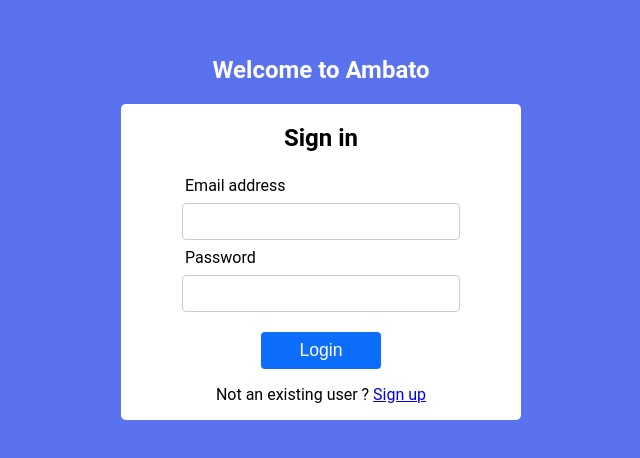
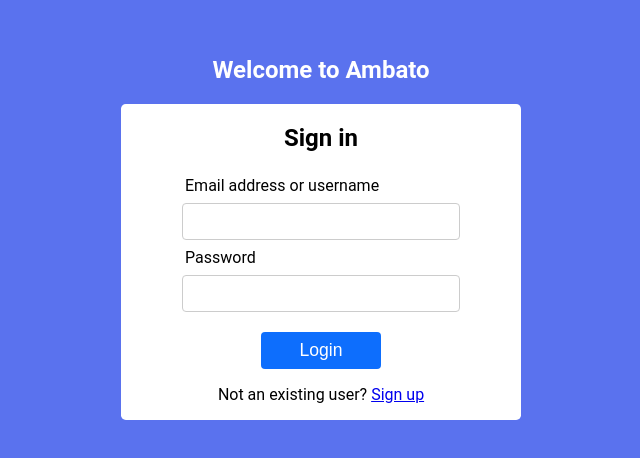
Before and after one commit to thegaadhaveaks10/ambato-angular, an Angular app: page / in a window 1280 px wide. Shown: the part 172-630 px from the top of the page, without its empty margins (319-959 px from the left). Built offline with nearby package versions, Linux system fonts and the light colour scheme.

Commit message:
refactor: Convert sign-in form to reactive form
- Implement reactive form for sign-in functionality.
- Display form validation errors to improve user feedback.
- Add validation logic for username/email and password fields.
- Enhance user interface for better usability.

```diff
--- a/src/app/components/sign-in/sign-in.component.html
+++ b/src/app/components/sign-in/sign-in.component.html
@@ -4,16 +4,40 @@
     <div class="card-header">
       <h2>Sign in</h2>
     </div>
+    <form [formGroup]="signInForm" (ngSubmit)="onSubmit()">
+      <ng-container *ngFor="let field of formFields">
         <div class="flex-column">
-          <label for="emailInput" class="form-label">Email address</label>
-          <input type="email" id="emailInput">
+          <label [for]="field.id" class="form-label">{{ field.label }}</label>
+          <input
+            class="form-input"
+            [ngClass]="
+              signInForm.get(field.name)?.invalid &&
+              signInForm.get(field.name)?.touched
+                ? 'red-border'
+                : 'normal-border'
+            "
+            [type]="field.type"
+            [id]="field.id"
+            [formControlName]="field.name"
+            [attr.autocomplete]="field.autocomplete"
+          />
         </div>
-        <div class="flex-column">
-          <label for="passwordInput" class="form-label">Password</label>
-          <input type="password" id="passwordInput">
-        </div>
-        <button type="submit" class="login-button">Login</button>
-        <div id="signin-help">Not an existing user ?
+        <ng-container
+          *ngIf="signInForm.get(field.name)?.invalid &&
+              signInForm.get(field.name)?.touched && signInForm.get(field.name)?.errors?.['required']"
+        >
+          <small class="error-text-styles">{{ field.requiredMessage }}</small>
+        </ng-container>
+      </ng-container>
+        <small
+          *ngIf="isSubmitted && invalidCredentials"
+          class="error-text-styles"
+          >Invalid username/email or password.</small
+        >
+      <button type="submit" class="login-button" [disabled]="signInForm.invalid">Login</button>
+    </form>
+    <div id="signin-help">
+      Not an existing user?
       <a class="text-decoration-none" routerLink="/sign-up">Sign up</a>
     </div>
   </div>
--- a/src/app/components/sign-in/sign-in.component.scss
+++ b/src/app/components/sign-in/sign-in.component.scss
@@ -1,7 +1,7 @@
 .sign-in-card {
+    width: 100%;
+    height: 100%;
     background-color: #5A72EE;
-    min-width: 25rem;
-    height: 100%;
     display: flex;
     flex-direction: column;
     justify-content: center;
@@ -12,7 +12,8 @@
     }
 
     .card {
-        min-width: 25rem;
+        width: 100%;
+        max-width: 25rem;
         display: flex;
         flex-direction: column;
         background-color: white;
@@ -27,18 +28,27 @@
             display: flex;
             flex-direction: column;
 
-            label {
-                min-width: 17rem;
+            .form-label {
+                width: 100%;
+                max-width: 17rem;
                 margin: 0.25rem auto;
             }
 
-            input {
+            .form-input {
                 border-radius: 0.25rem;
                 background-color: #fff; /* White */
+                padding: 10px;
+                width: 100%;
+                max-width: 16rem;
+                margin: 0.25rem auto;
+            }
+
+            .normal-border {
                 border: 1px solid #ccc; /* Light gray border */
-                padding: 10px;
-                min-width: 16rem;
-                margin: 0.25rem auto;
+            }
+
+            .red-border {
+                border: 1px solid red;
             }
         }
 
@@ -51,6 +61,17 @@
             border-radius: 0.25rem;
             font-size: 1.1rem;
             color: white;
+            display: flex;
+            justify-content: center;
+            cursor: pointer;
+        }
+
+        .error-text-styles {
+            color: red;
+            font-weight: 500;
+            display: flex;
+            justify-content: center;
+            margin: 0.2rem auto;
         }
 
         #signin-help {
--- a/src/app/components/sign-in/sign-in.component.ts
+++ b/src/app/components/sign-in/sign-in.component.ts
@@ -1,10 +1,118 @@
-import { Component } from '@angular/core';
+import { Component, OnInit } from '@angular/core';
+import { FormBuilder, FormGroup, Validators } from '@angular/forms';
+import { Router } from '@angular/router';
+import { UsersService } from 'src/app/services/users/users.service';
 
 @Component({
   selector: 'app-sign-in',
   templateUrl: './sign-in.component.html',
-  styleUrls: ['./sign-in.component.scss']
+  styleUrls: ['./sign-in.component.scss'],
 })
-export class SignInComponent {
+export class SignInComponent implements OnInit {
+  signInForm!: FormGroup;
+  isSubmitted = false;
+  invalidCredentials = false;
 
+  formFields = [
+    {
+      id: 'emailInput',
+      label: 'Email address or username',
+      name: 'usernameOrEmail',
+      type: 'text',
+      autocomplete: 'username',
+      requiredMessage: 'Email address or username is required.',
+    },
+    {
+      id: 'passwordInput',
+      label: 'Password',
+      name: 'password',
+      type: 'password',
+      autocomplete: 'current-password',
+      requiredMessage: 'Password is required.',
+    },
+  ];
+
+  constructor(
+    private formBuilder: FormBuilder,
+    private usersService: UsersService,
+    private router: Router
+  ) {}
+
+  ngOnInit(): void {
+    this.initializeForm(); // Initialize the sign-in form
+    this.resetInvalidCredentialsOnChange(); // Reset invalid credentials flag on form value change
+  }
+
+  /**
+   * Initializes the sign-in form with validation rules.
+   */
+  private initializeForm(): void {
+    this.signInForm = this.formBuilder.group({
+      usernameOrEmail: ['', Validators.required],
+      password: ['', Validators.required],
+    });
+  }
+
+  /**
+   * Resets the invalid credentials flag when the user types in either input field.
+   */
+  private resetInvalidCredentialsOnChange(): void {
+    this.signInForm.valueChanges.subscribe(() => {
+      this.invalidCredentials = false;
+    });
+  }
+
+  /**
+   * Handles the form submission.
+   * Validates the form and proceeds to authenticate the user if valid.
+   */
+  onSubmit(): void {
+    this.isSubmitted = true; // Mark form as submitted
+
+    if (this.signInForm.invalid) {
+      this.signInForm.markAllAsTouched(); // Show validation errors for all fields
+      console.log('Form is invalid');
+      return; // Exit if the form is invalid
+    }
+
+    this.authenticateUser(); // Proceed with user authentication
+  }
+
+  /**
+   * Authenticates the user by checking the provided username or email and password.
+   */
+  private authenticateUser(): void {
+    const { usernameOrEmail, password } = this.signInForm.value;
+
+    this.usersService.validateUser({ usernameOrEmail, password })
+      .subscribe(
+        (isUserExists: boolean) => this.handleAuthenticationResponse(isUserExists) // Handle response based on user existence
+      ),
+      (error: Error) => this.handleError(error) // Handle any errors during the authentication request;
+  }
+
+  /**
+   * Handles the response from the authentication check.
+   * Navigates to the food catalog if the user exists, otherwise shows an error.
+   *
+   * @param isUserExists - Indicates if the user credentials are valid.
+   */
+  private handleAuthenticationResponse(isUserExists: boolean): void {
+    if (isUserExists) {
+      alert('User logged in successfully...'); // Notify successful login
+      this.router.navigateByUrl('food-catalogue'); // Navigate to the food catalogue
+    } else {
+      this.invalidCredentials = true; // Show invalid credentials error
+      console.log('User does not exist in the system');
+    }
+  }
+
+  /**
+   * Handles errors that occur during the authentication process.
+   *
+   * @param error - The error object containing error details.
+   */
+  private handleError(error: Error): void {
+    console.error('Error during authentication:', error.message); // Log the error for debugging
+  }
 }
```
Lines whose indentation alone changed are shown as unchanged.
